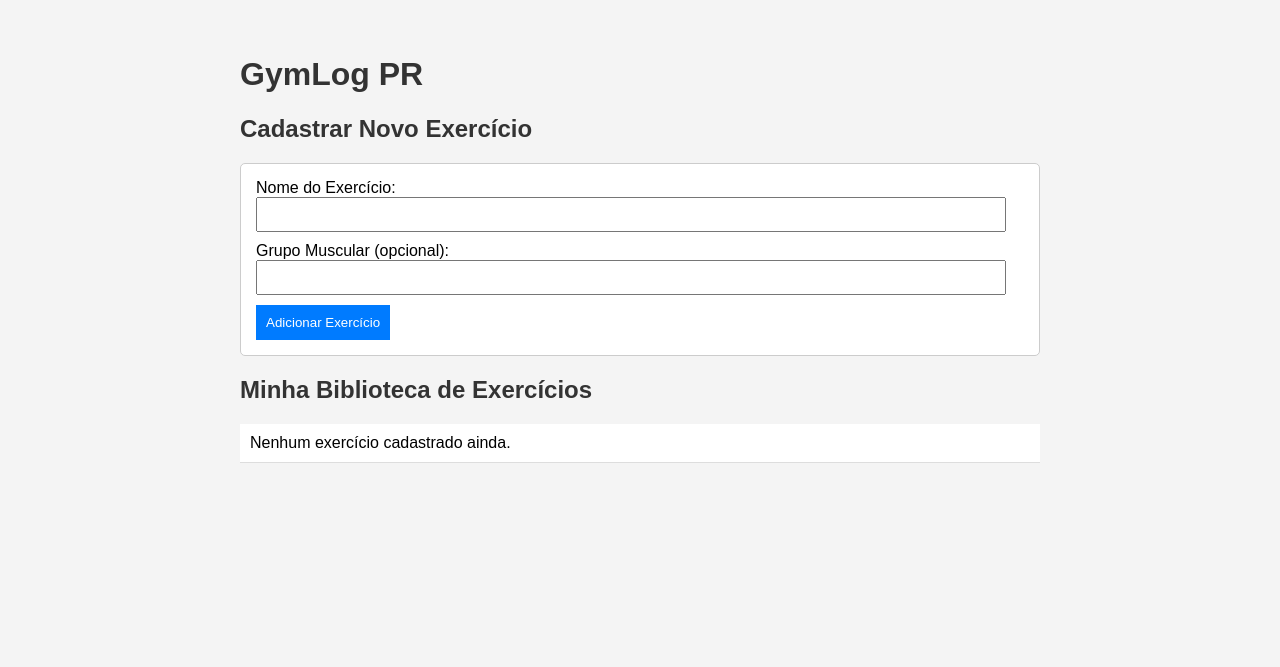
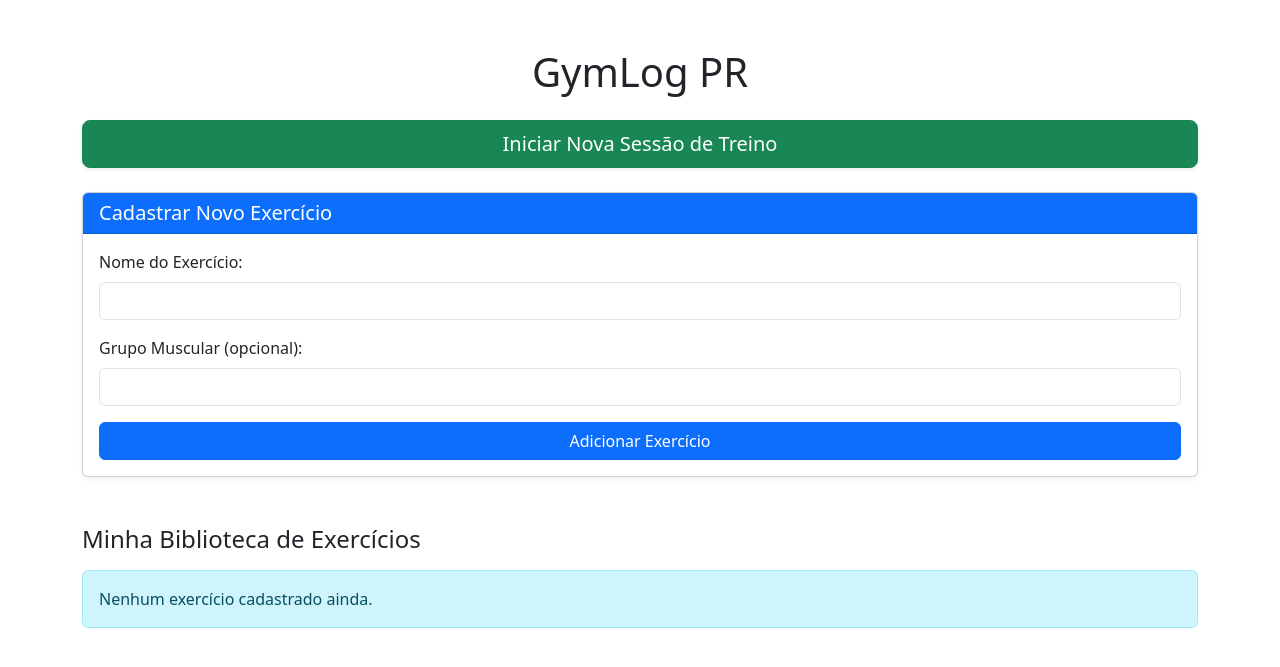
Before and after one commit to yagos17/gymlog-pr, a Flask app: page / in a window 1280 px wide. Shown: the top 667 px of the page. Run offline with Flask 3, Linux system fonts and the light colour scheme; data that the repository does not hold is empty; parts of the project's set-up code (start-up, migrations or seed data) failed here and were passed over.

Commit message:
style: Aplica Bootstrap em todos os templates para consistência visual

```diff
--- a/models.py
+++ b/models.py
@@ -13,7 +13,7 @@ class Exercicio(db.Model):
 class SessaoTreino(db.Model):
     __tablename__ = 'sessao_treino'
 
-    id = db.Column(db.integer, primary_key=True)
+    id = db.Column(db.Integer, primary_key=True)
     data = db.Column(db.Date, nullable=False)
     series = db.relationship('SerieExercicio', backref='sessao', lazy=True)
 
--- a/templates/exercicios.html
+++ b/templates/exercicios.html
@@ -2,50 +2,69 @@
 <html lang="pt-br">
 <head>
     <meta charset="UTF-8">
+    <meta name="viewport" content="width=device-width, initial-scale=1.0">
     <title>GymLog PR - Meus Exercícios</title>
-    <style>
-        body { font-family: sans-serif; max-width: 800px; margin: 20px auto; padding: 15px; background-color: #f4f4f4; }
-        h1, h2 { color: #333; }
-        form { margin-bottom: 20px; padding: 15px; border: 1px solid #ccc; border-radius: 5px; background-color: #fff; }
-        input[type="text"] { width: 95%; padding: 8px; margin-bottom: 10px; }
-        button { background-color: #007bff; color: white; padding: 10px; border: none; cursor: pointer; }
-        ul { list-style-type: none; padding: 0; }
-        li { padding: 10px; border-bottom: 1px solid #ddd; background-color: #fff; }
-        li small { color: #777; }
-    </style>
+
+    <link href="https://cdn.jsdelivr.net/npm/bootstrap@5.3.3/dist/css/bootstrap.min.css" rel="stylesheet" integrity="sha384-QWTKZyjpPEjISv5WaRU9OFeRpok6YctnYmDr5pNlyT2bRjXh0JMhjY6hW+ALEwIH" crossorigin="anonymous">
+
     </head>
 <body>
+    <div class="container mt-5">
+        <h1 class="text-center mb-4">GymLog PR</h1>
 
-    <h1>GymLog PR</h1>
-    <h2>Cadastrar Novo Exercício</h2>
+        <a href="{{ url_for('registrar_treino') }}" class="btn btn-success btn-lg w-100 mb-4 shadow-sm">
+            Iniciar Nova Sessão de Treino
+        </a>
 
+        <div class="card shadow-sm mb-5">
+            <div class="card-header bg-primary text-white">
+                <h2 class="h5 mb-0">Cadastrar Novo Exercício</h2>
+            </div>
+            <div class="card-body">
                 <form action="{{ url_for('home') }}" method="POST">
-        <label for="nome">Nome do Exercício:</label><br>
-        <input type="text" id="nome" name="nome" required>
+                    <div class="mb-3">
+                        <label for="nome" class="form-label">Nome do Exercício:</label>
+                        <input type="text" class="form-control" id="nome" name="nome" required>
+                    </div>
 
-        <label for="grupo_muscular">Grupo Muscular (opcional):</label><br>
-        <input type="text" id="grupo_muscular" name="grupo_muscular">
+                    <div class="mb-3">
+                        <label for="grupo_muscular" class="form-label">Grupo Muscular (opcional):</label>
+                        <input type="text" class="form-control" id="grupo_muscular" name="grupo_muscular">
+                    </div>
 
-        <button type="submit">Adicionar Exercício</button>
+                    <button type="submit" class="btn btn-primary w-100">
+                        Adicionar Exercício
+                    </button>
                 </form>
+            </div>
+        </div>
 
-    <h2>Minha Biblioteca de Exercícios</h2>
+        <h2 class="h4 mb-3">Minha Biblioteca de Exercícios</h2>
 
-    <ul>
+        <div class="list-group">
+            {% if exercicios %}
                 {% for exercicio in exercicios %}
-            <li>
+                    <li class="list-group-item d-flex justify-content-between align-items-center">
+                        <div>
                             <strong>{{ exercicio.nome }}</strong>
                             {% if exercicio.grupo_muscular %}
-                    <br><small>Grupo Muscular: {{ exercicio.grupo_muscular }}</small>
+                                <span class="badge bg-secondary ms-2">{{ exercicio.grupo_muscular }}</span>
                             {% endif %}
-                <br>
-                <a href="{{ url_for('edit_exercicio', id=exercicio.id) }}" style="color: green; text-decoration: none; margin-right: 10px;">✏️ Editar</a>
-                <a href="{{ url_for('delete_exercicio', id=exercicio.id) }}" style="color: red; text-decoration: none;" onclick="return confirm('Tem certeza que deseja excluir este exercício?')">🗑 Excluir</a>
+                        </div>
+                        <div class="btn-group">
+                            <a href="{{ url_for('edit_exercicio', id=exercicio.id) }}" class="btn btn-sm btn-outline-info me-2">Editar</a>
+                            <a href="{{ url_for('delete_exercicio', id=exercicio.id) }}" onclick="return confirm('Tem certeza que deseja excluir {{ exercicio.nome }}?')" class="btn btn-sm btn-outline-danger">Excluir</a>
+                        </div>
                     </li>
+                {% endfor %}
             {% else %}
-            <li>Nenhum exercício cadastrado ainda.</li>
-        {% endfor %}
-    </ul>
+                <div class="alert alert-info">
+                    Nenhum exercício cadastrado ainda.
+                </div>
+            {% endif %}
+        </div>
+    </div>
 
+    <script src="https://cdn.jsdelivr.net/npm/bootstrap@5.3.3/dist/js/bootstrap.bundle.min.js" integrity="..." crossorigin="anonymous"></script>
 </body>
 </html>
```
Also changed, not shown: templates/editar_exercicio.html (+30 -20 lines), templates/registrar_treino.html (+24 -22 lines). Lines whose indentation alone changed are shown as unchanged.
